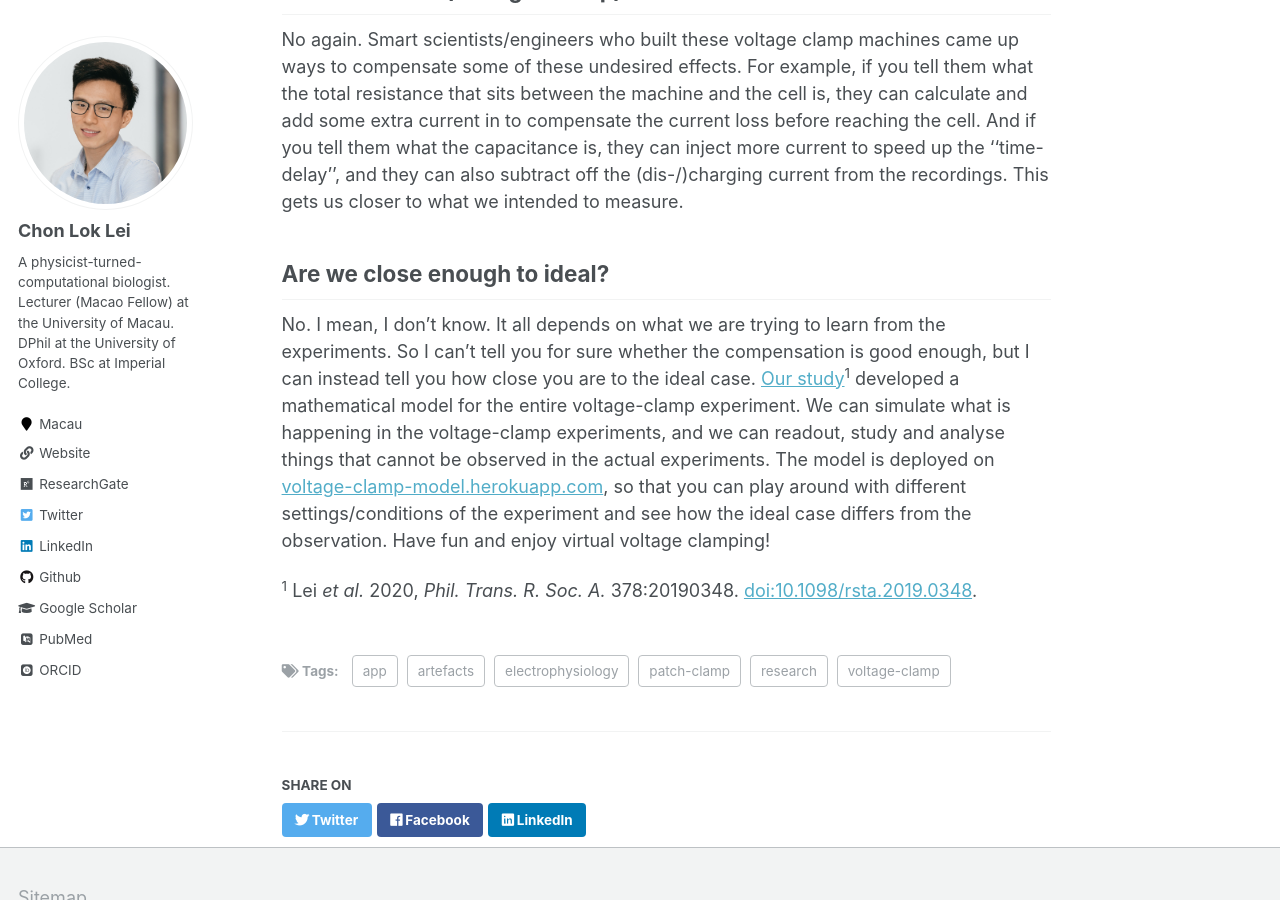
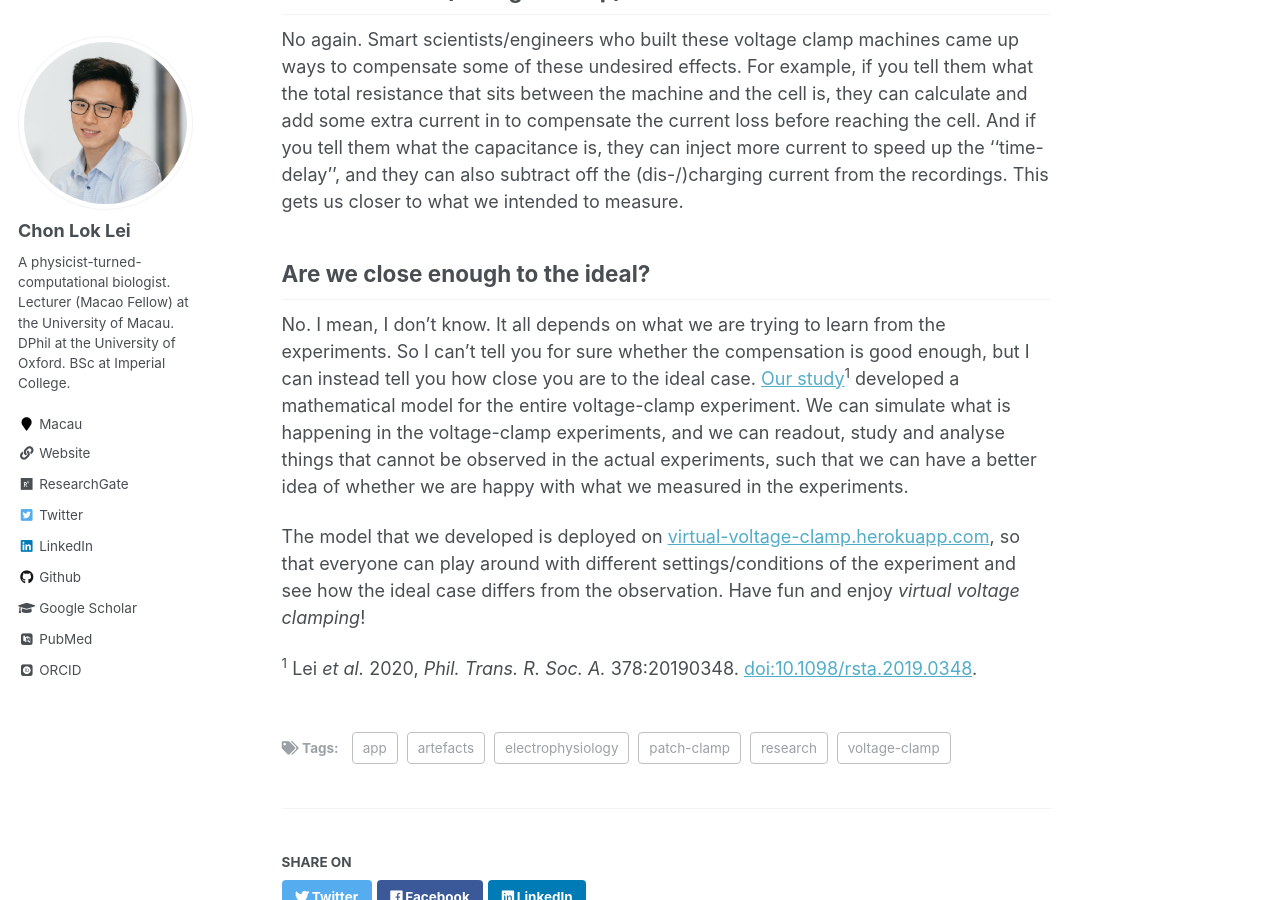
Before and after one commit to chonlei/chonlei.github.io, a Jekyll site: the page built from _posts/2021-03-12-virtual-voltage-clamp.md, in a window 1280 px wide and 900 px high, scrolled down 1464 px. Built offline with Jekyll 4.4.1, drawn with Linux system fonts in a browser that asks for light colours; some web fonts are replaced; some of the changed text lies outside the part shown.

Commit message:
Update app uri

```diff
--- a/_posts/2021-03-12-virtual-voltage-clamp.md
+++ b/_posts/2021-03-12-virtual-voltage-clamp.md
@@ -12,7 +12,7 @@ tags:
   - app
 ---
 
-An online app to simulate a patch-clamp voltage-clamp experiment: [voltage-clamp-model.herokuapp.com](https://voltage-clamp-model.herokuapp.com/).
+An online app to simulate a patch-clamp voltage-clamp experiment: [virtual-voltage-clamp.herokuapp.com](https://virtual-voltage-clamp.herokuapp.com/).
 
 
 Voltage clamp
@@ -57,16 +57,17 @@ And if you tell them what the capacitance is, they can inject more current to sp
 This gets us closer to what we intended to measure.
 
 
-Are we close enough to ideal?
+Are we close enough to the ideal?
 ------
 No.
 I mean, I don't know.
 It all depends on what we are trying to learn from the experiments.
 So I can't tell you for sure whether the compensation is good enough, but I can instead tell you how close you are to the ideal case.
 [Our study](https://doi.org/10.1098/rsta.2019.0348)<sup>1</sup> developed a mathematical model for the entire voltage-clamp experiment.
-We can simulate what is happening in the voltage-clamp experiments, and we can readout, study and analyse things that cannot be observed in the actual experiments.
-The model is deployed on [voltage-clamp-model.herokuapp.com](https://voltage-clamp-model.herokuapp.com/), so that you can play around with different settings/conditions of the experiment and see how the ideal case differs from the observation.
-Have fun and enjoy virtual voltage clamping!
+We can simulate what is happening in the voltage-clamp experiments, and we can readout, study and analyse things that cannot be observed in the actual experiments, such that we can have a better idea of whether we are happy with what we measured in the experiments.
+
+The model that we developed is deployed on [virtual-voltage-clamp.herokuapp.com](https://virtual-voltage-clamp.herokuapp.com/), so that everyone can play around with different settings/conditions of the experiment and see how the ideal case differs from the observation.
+Have fun and enjoy _virtual voltage clamping_!
 
 
 <sup>1</sup> Lei _et al._ 2020, _Phil. Trans. R. Soc. A._ 378:20190348. [doi:10.1098/rsta.2019.0348](https://doi.org/10.1098/rsta.2019.0348).
```
